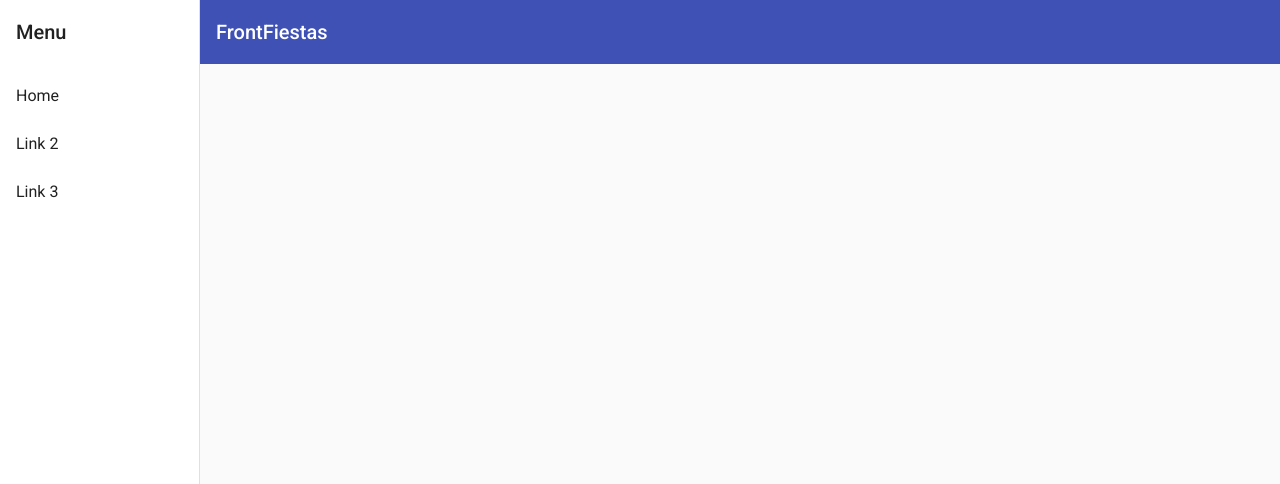
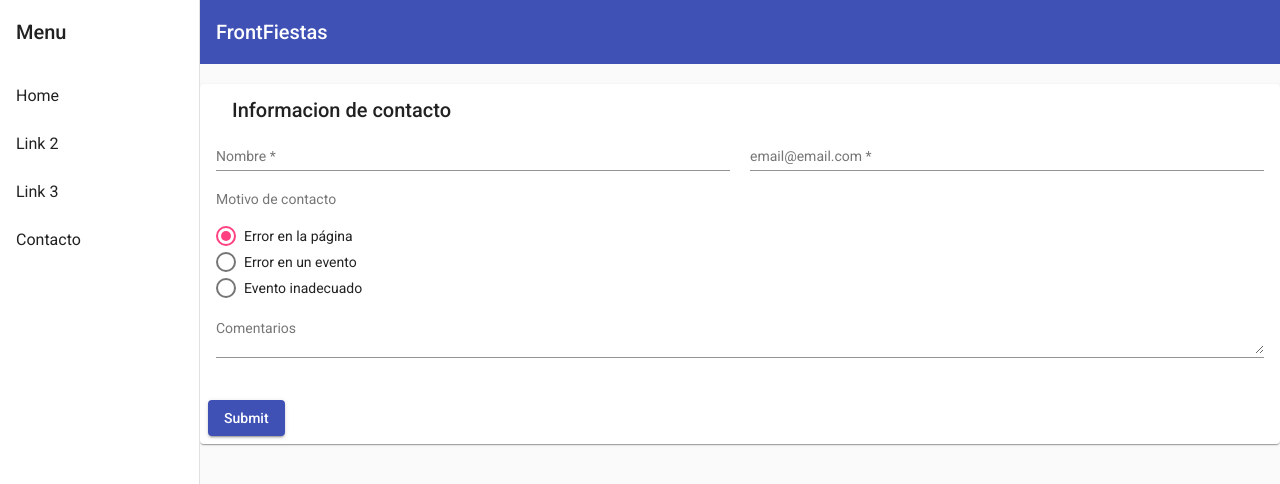
Before and after one commit to jaimein/FrontFiestas, an Angular app: page /contact in a window 1280 px wide. Before the commit this address led to /. Shown: the top 484 px of the page. Built offline with nearby package versions, Linux system fonts and the light colour scheme.

Commit message:
añadimos y personalizamos seccion de contacto

```diff
--- a/src/app/app-routing.module.ts
+++ b/src/app/app-routing.module.ts
@@ -1,12 +1,17 @@
 import { NgModule } from '@angular/core';
 import { Routes, RouterModule } from '@angular/router';
 import { HomeComponent } from './home/home.component';
+import { ContactComponent } from './contact/contact.component';
 
 
 const routes: Routes = [
   {
     path: '',
     component: HomeComponent
+  },
+  {
+    path: 'contact',
+    component: ContactComponent
   }
 ];
 
--- /dev/null
+++ b/src/app/contact/contact.component.css
@@ -0,0 +1,27 @@
+.full-width {
+  width: 100%;
+}
+
+.shipping-card {
+  min-width: 120px;
+  margin: 20px auto;
+}
+
+.mat-radio-button {
+  display: block;
+  margin: 5px 0;
+}
+
+.row {
+  display: flex;
+  flex-direction: row;
+}
+
+.col {
+  flex: 1;
+  margin-right: 20px;
+}
+
+.col:last-child {
+  margin-right: 0;
+}
--- /dev/null
+++ b/src/app/contact/contact.component.html
@@ -0,0 +1,49 @@
+<form [formGroup]="addressForm" novalidate (ngSubmit)="onSubmit()">
+    <mat-card class="shipping-card">
+        <mat-card-header>
+            <mat-card-title>Informacion de contacto</mat-card-title>
+        </mat-card-header>
+        <mat-card-content>
+            <div class="row">
+                <div class="col">
+                    <mat-form-field class="full-width">
+                        <input matInput placeholder="Nombre" formControlName="nombre">
+                        <mat-error *ngIf="addressForm.controls['nombre'].hasError('required')">
+                            El nombre es <strong>necesario</strong>
+                        </mat-error>
+                    </mat-form-field>
+                </div>
+                <div class="col">
+                    <mat-form-field class="full-width">
+                        <input matInput placeholder="email@email.com" formControlName="email">
+                        <mat-error *ngIf="addressForm.controls['email'].hasError('required')">
+                            El email es <strong>necesario</strong>
+                        </mat-error>
+                    </mat-form-field>
+                </div>
+            </div>
+            <div class="row">
+                <div class="col">
+                    <mat-card-subtitle>Motivo de contacto</mat-card-subtitle>
+                    <mat-radio-group formControlName="motivo">
+                        <mat-radio-button value="error_app">Error en la página</mat-radio-button>
+                        <mat-radio-button value="error_event">Error en un evento</mat-radio-button>
+                        <mat-radio-button value="event_mal">Evento inadecuado</mat-radio-button>
+                    </mat-radio-group>
+                </div>
+
+            </div>
+            <div class="row">
+                <div class="col">
+                    <mat-form-field class="full-width">
+                        <mat-label>Comentarios</mat-label>
+                        <textarea matInput></textarea>
+                    </mat-form-field>
+                </div>
+            </div>
+        </mat-card-content>
+        <mat-card-actions>
+            <button mat-raised-button color="primary" type="submit">Submit</button>
+        </mat-card-actions>
+    </mat-card>
+</form>
--- /dev/null
+++ b/src/app/contact/contact.component.ts
@@ -0,0 +1,23 @@
+import { Component } from '@angular/core';
+import { FormBuilder, Validators } from '@angular/forms';
+
+@Component({
+  selector: 'app-contact',
+  templateUrl: './contact.component.html',
+  styleUrls: ['./contact.component.css']
+})
+export class ContactComponent {
+  addressForm = this.fb.group({
+    nombre: [null, Validators.required],
+    email: [null, Validators.required],
+    motivo: ['error_app', Validators.required]
+  });
+
+  hasUnitNumber = false;
+
+   constructor(private fb: FormBuilder) {}
+
+  onSubmit() {
+    alert('Thanks!');
+  }
+}
--- a/src/app/shell/shell.component.html
+++ b/src/app/shell/shell.component.html
@@ -5,6 +5,7 @@
             <a mat-list-item [routerLink]="['/']">Home</a>
             <a mat-list-item href="#">Link 2</a>
             <a mat-list-item href="#">Link 3</a>
+            <a mat-list-item [routerLink]="['/contact']">Contacto</a>
         </mat-nav-list>
     </mat-sidenav>
     <mat-sidenav-content>
```
Also changed, not shown: src/app/app.module.ts (+12 -2 lines), 2 other files (tests, documents, lock files or other folders).
